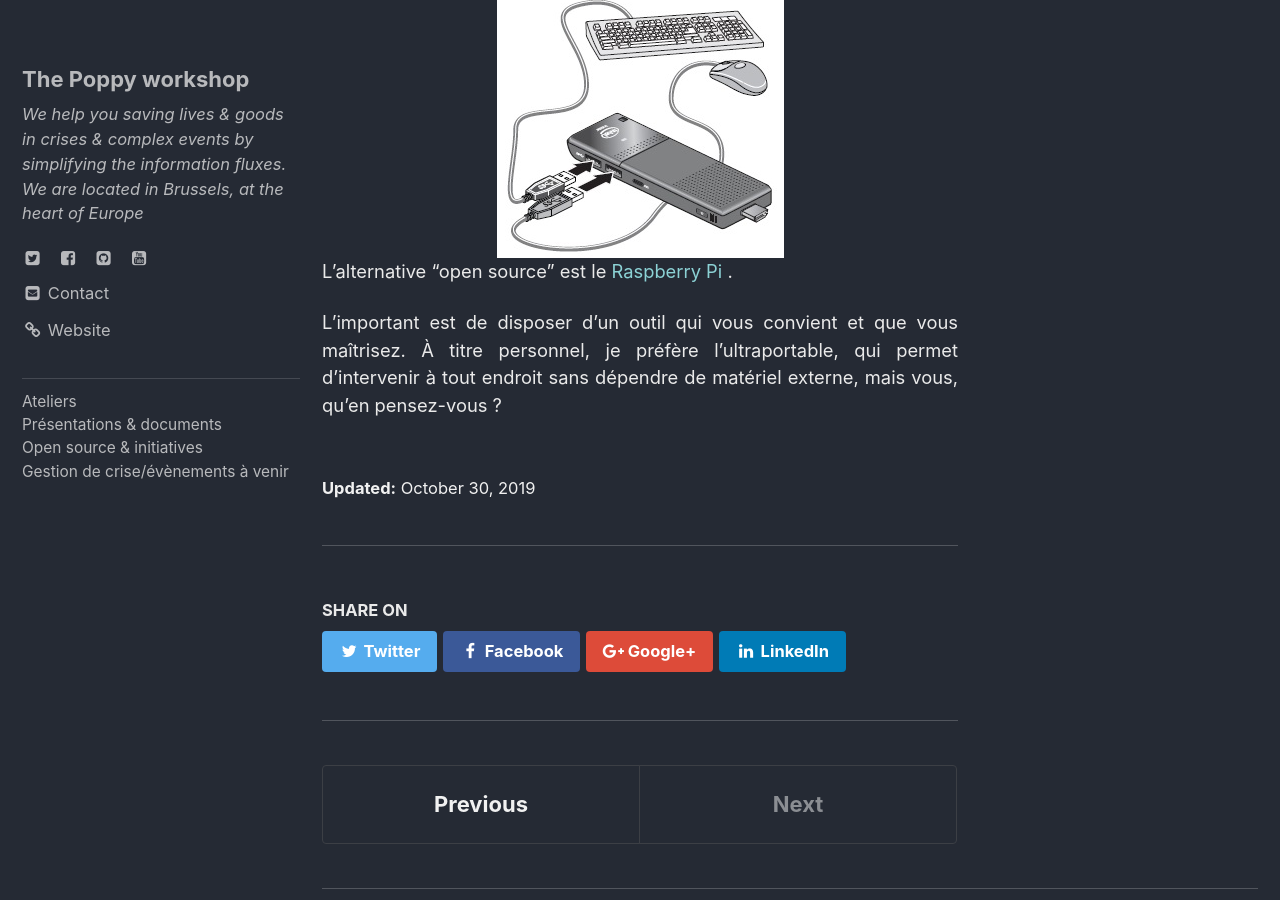
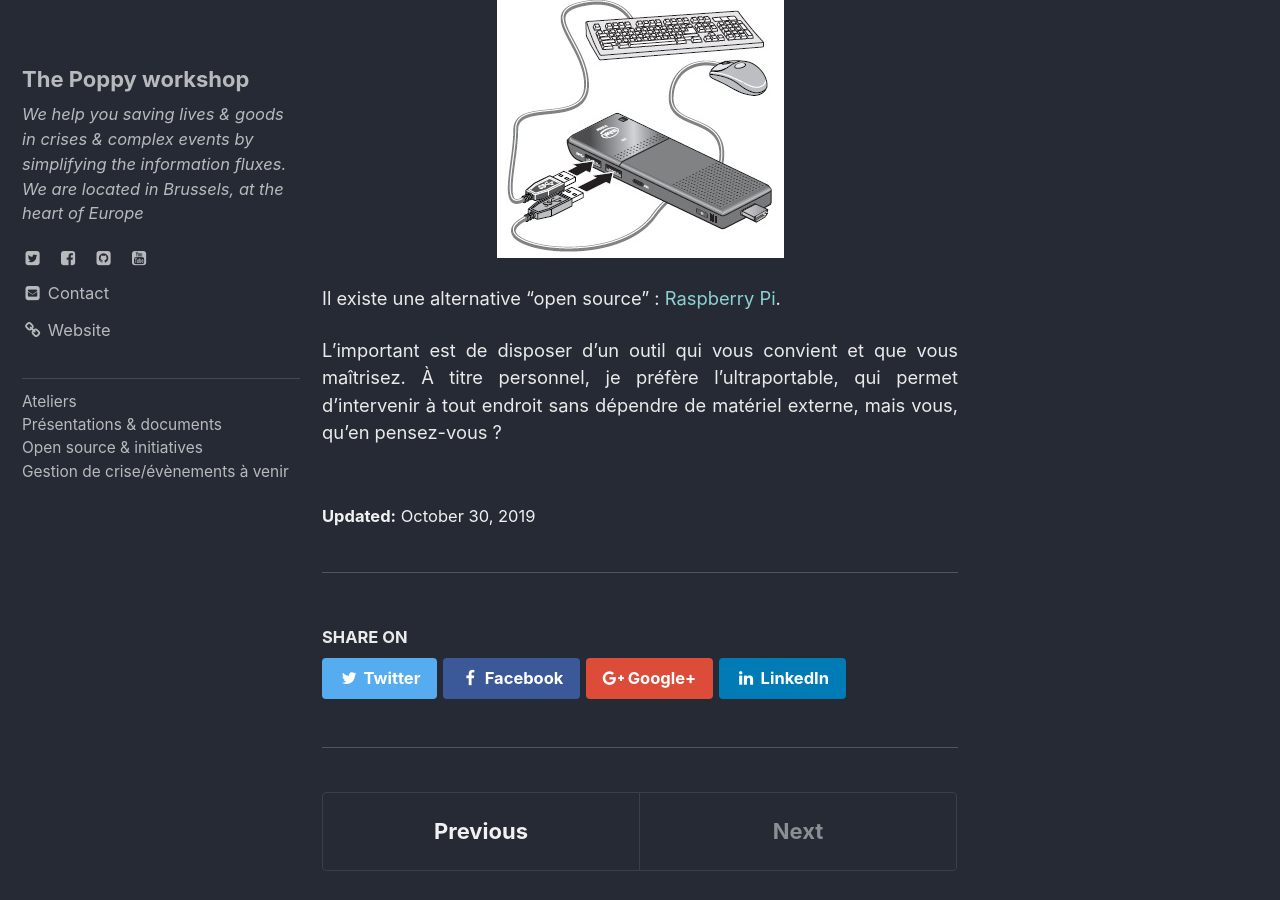
Before and after one commit to ccloquet/ccloquet.github.io, a Jekyll site: the page built from _posts/2019-10-30-usb_rpi.md, in a window 1280 px wide and 900 px high, scrolled down 981 px. Built offline with Jekyll 4.4.1, drawn with Linux system fonts in a browser that asks for light colours; cached includes are drawn as plain includes.

Commit message:
Update 2019-10-30-usb_rpi.md

```diff
--- a/_posts/2019-10-30-usb_rpi.md
+++ b/_posts/2019-10-30-usb_rpi.md
@@ -17,7 +17,7 @@ Branchez-le sur une prise HDMI, et dans une prise électrique ou sur votre power
 <center>
 <img src='../images/intel_2.jpg'>
 </center>
-
-L'alternative "open source" est le [Raspberry Pi](https://www.raspberrypi.org/) .
+<br>
+Il existe une alternative "open source" : [Raspberry Pi](https://www.raspberrypi.org/).
 
 L'important est de disposer d'un outil qui vous convient et que vous maîtrisez. À titre personnel, je préfère l'ultraportable, qui permet d'intervenir à tout endroit sans dépendre de matériel externe, mais vous, qu'en pensez-vous ?
```
